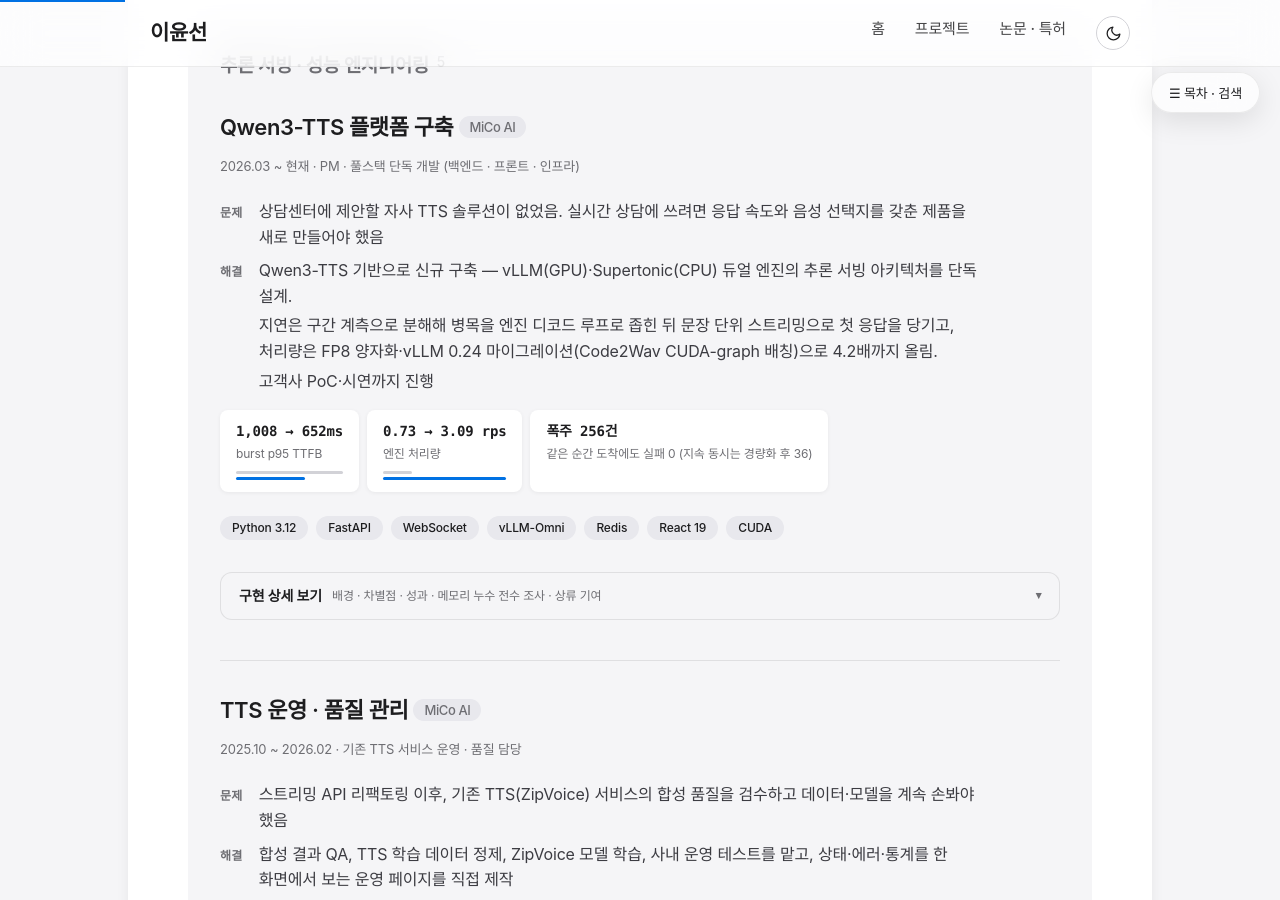
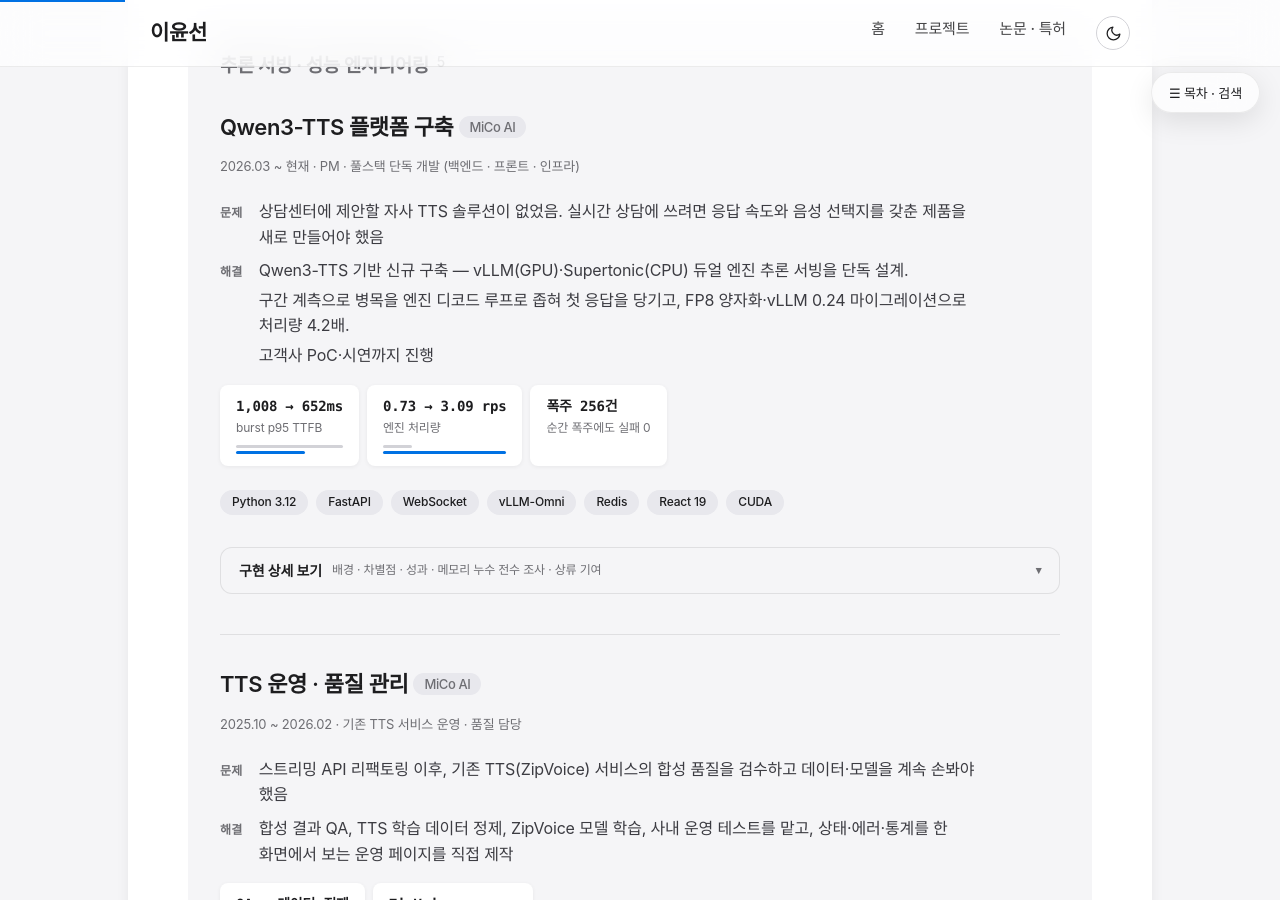
Before and after one commit to ckc5800/ckc5800.github.io, a Jekyll site: the page built from projects.html, in a window 1280 px wide and 900 px high, scrolled down 1024 px. Built offline with Jekyll 4.4.1, drawn with Linux system fonts in a browser that asks for light colours; some web fonts are replaced; some of the changed text lies outside the part shown.

Commit message:
카드 가독성 정리 — 지표 라벨 축약, TTS 요약 압축
측정해 보니 두 가지가 리듬을 깨고 있었음.
- 지표 라벨 9개가 20자를 넘어 문장처럼 읽힘. 타일은 '값 + 짧은 라벨' 구조라
  라벨이 길면 정작 값이 안 읽힘. 조건·단서는 이미 본문에 있으므로 라벨은
  이름만 남김 (예: '같은 순간 도착에도 실패 0 (지속 동시는 경량화 후 36)'
  → '순간 폭주에도 실패 0')
- TTS 카드 요약이 217자로 접힌 높이가 485px — 다른 카드(약 300px)보다
  1.6배. 상세 절에 이미 있는 내용(문장 단위 스트리밍·Code2Wav 배칭)을 덜어
  약 150자로 줄임. 수치는 그대로

Co-Authored-By: Claude Opus 5 <noreply@anthropic.com>

```diff
--- a/projects.html
+++ b/projects.html
@@ -135,12 +135,12 @@ description: 실무 12건과 개인 연구 9건의 프로젝트 기록 — 문
     <p class="project-meta">2026.03 ~ 현재 · PM · 풀스택 단독 개발 (백엔드 · 프론트 · 인프라)</p>
     <dl class="ps">
         <dt>문제</dt><dd>상담센터에 제안할 자사 TTS 솔루션이 없었음. 실시간 상담에 쓰려면 응답 속도와 음성 선택지를 갖춘 제품을 새로 만들어야 했음</dd>
-        <dt>해결</dt><dd><span class="sentence">Qwen3-TTS 기반으로 신규 구축 — vLLM(GPU)·Supertonic(CPU) 듀얼 엔진의 추론 서빙 아키텍처를 단독 설계.</span><span class="sentence">지연은 구간 계측으로 분해해 병목을 엔진 디코드 루프로 좁힌 뒤 문장 단위 스트리밍으로 첫 응답을 당기고, 처리량은 FP8 양자화·vLLM 0.24 마이그레이션(Code2Wav CUDA-graph 배칭)으로 4.2배까지 올림.</span><span class="sentence">고객사 PoC·시연까지 진행</span></dd>
+        <dt>해결</dt><dd><span class="sentence">Qwen3-TTS 기반 신규 구축 — vLLM(GPU)·Supertonic(CPU) 듀얼 엔진 추론 서빙을 단독 설계.</span><span class="sentence">구간 계측으로 병목을 엔진 디코드 루프로 좁혀 첫 응답을 당기고, FP8 양자화·vLLM 0.24 마이그레이션으로 처리량 4.2배.</span><span class="sentence">고객사 PoC·시연까지 진행</span></dd>
     </dl>
     <div class="metrics">
         <div class="metric"><span class="metric-value">1,008 → 652ms</span><span class="metric-label">burst p95 TTFB</span></div>
         <div class="metric"><span class="metric-value">0.73 → 3.09 rps</span><span class="metric-label">엔진 처리량</span></div>
-        <div class="metric"><span class="metric-value">폭주 256건</span><span class="metric-label">같은 순간 도착에도 실패 0 (지속 동시는 경량화 후 36)</span></div>
+        <div class="metric"><span class="metric-value">폭주 256건</span><span class="metric-label">순간 폭주에도 실패 0</span></div>
     </div>
     <div class="tech-tags">
         <span class="tech-tag">Python 3.12</span>
@@ -601,7 +601,7 @@ description: 실무 12건과 개인 연구 9건의 프로젝트 기록 — 문
         <dt>해결</dt><dd><span class="sentence">LiDAR와 카메라를 융합하는 Trans-Unet 설계.</span><span class="sentence">Transformer의 장거리 의존성에 U-Net의 다중 스케일을 결합</span></dd>
     </dl>
     <div class="metrics">
-        <div class="metric"><span class="metric-value">31.94%</span><span class="metric-label">2D MIoU — 단일 모달의 약 2배</span></div>
+        <div class="metric"><span class="metric-value">31.94%</span><span class="metric-label">2D MIoU · 단일 모달 2배</span></div>
         <div class="metric"><span class="metric-value">2편</span><span class="metric-label">논문 (제1저자)</span></div>
         <div class="metric"><span class="metric-value">2건</span><span class="metric-label">등록 특허 (제1발명자)</span></div>
     </div>
@@ -902,7 +902,7 @@ description: 실무 12건과 개인 연구 9건의 프로젝트 기록 — 문
         <dt>해결</dt><dd><span class="sentence">채점기부터 고정한 뒤 한 번에 한 축만 바꿔 14개 구성을 실측.</span><span class="sentence">채택안뿐 아니라 기각안과 기각 사유를 전부 수치와 함께 남김</span></dd>
     </dl>
     <div class="metrics">
-        <div class="metric"><span class="metric-value">73.0 → 85.3%</span><span class="metric-label">page-level hit@10 (+12.3pp)</span></div>
+        <div class="metric"><span class="metric-value">73.0 → 85.3%</span><span class="metric-label">page-level hit@10</span></div>
         <div class="metric"><span class="metric-value">채택 4 · 기각 10</span><span class="metric-label">기각이 더 많았고 전부 기록</span></div>
         <div class="metric"><span class="metric-value">문서 64개 · 1,450p</span><span class="metric-label">사람이 만든 질문 300개</span></div>
     </div>
@@ -966,9 +966,9 @@ description: 실무 12건과 개인 연구 9건의 프로젝트 기록 — 문
         <dt>해결</dt><dd>탐지는 결정적 신호처리(z-score·EWMA·추세 회귀)가 맡고, LLM은 탐지 근거 해석만 하도록 역할 분리</dd>
     </dl>
     <div class="metrics">
-        <div class="metric"><span class="metric-value">93.6~98.0%</span><span class="metric-label">경보 유효율 (오탐 0~0.9%, knee 125 가정)</span></div>
-        <div class="metric"><span class="metric-value">15.8~23.0</span><span class="metric-label">공식 test 셋 RUL MAE (사이클)</span></div>
-        <div class="metric"><span class="metric-value">7번</span><span class="metric-label">뒤집힌 결론을 대조군·가정 검증으로 기록</span></div>
+        <div class="metric"><span class="metric-value">93.6~98.0%</span><span class="metric-label">경보 유효율 · 오탐 0~0.9%</span></div>
+        <div class="metric"><span class="metric-value">15.8~23.0</span><span class="metric-label">RUL 오차 (사이클)</span></div>
+        <div class="metric"><span class="metric-value">7번</span><span class="metric-label">뒤집힌 결론을 기록</span></div>
     </div>
     <div class="tech-tags">
         <span class="tech-tag">Time Series</span>
@@ -1071,8 +1071,8 @@ description: 실무 12건과 개인 연구 9건의 프로젝트 기록 — 문
         <dt>해결</dt><dd>M5 계통 샘플 500개와 전체 30,490 시리즈 합산 집계 레벨에서 베이스라인·LightGBM·Chronos를 롤링 백테스트로 비교(5라운드 + 감사·검증) — 판정이 집계 레벨과 지표 선택에 따라 갈림을 실측</dd>
     </dl>
     <div class="metrics">
-        <div class="metric"><span class="metric-value">역전</span><span class="metric-label">바닥(이동평균 1위) ↔ 집계(Chronos 1위)</span></div>
-        <div class="metric"><span class="metric-value">0.675</span><span class="metric-label">전사 RMSSE — 제로샷이 집계 레벨 전부 1위</span></div>
+        <div class="metric"><span class="metric-value">역전</span><span class="metric-label">집계 레벨에서 판정 역전</span></div>
+        <div class="metric"><span class="metric-value">0.675</span><span class="metric-label">전사 RMSSE · 제로샷 1위</span></div>
         <div class="metric"><span class="metric-value">학습 0초</span><span class="metric-label">CPU 28.6초에 1,500회 예측</span></div>
     </div>
     <div class="tech-tags">
@@ -1116,7 +1116,7 @@ description: 실무 12건과 개인 연구 9건의 프로젝트 기록 — 문
         <dt>해결</dt><dd>MCP 표준 서버로 read-only 도구 10종을 제공하고, 추론은 클라이언트 LLM에 위임해 서버는 결정적으로 유지</dd>
     </dl>
     <div class="metrics">
-        <div class="metric"><span class="metric-value">2개</span><span class="metric-label">의존성 · clone 후 30초 내 동작</span></div>
+        <div class="metric"><span class="metric-value">2개</span><span class="metric-label">의존성 · 30초 내 동작</span></div>
         <div class="metric"><span class="metric-value">18%</span><span class="metric-label">BM25 토큰 감소</span></div>
     </div>
     <div class="tech-tags">
```
